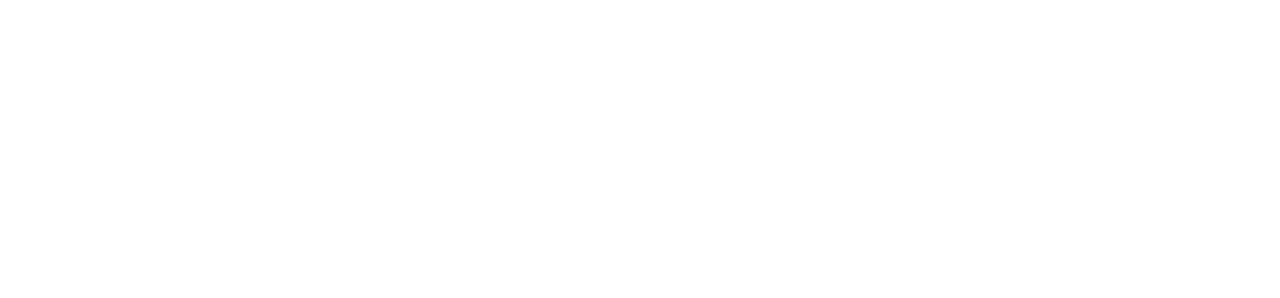
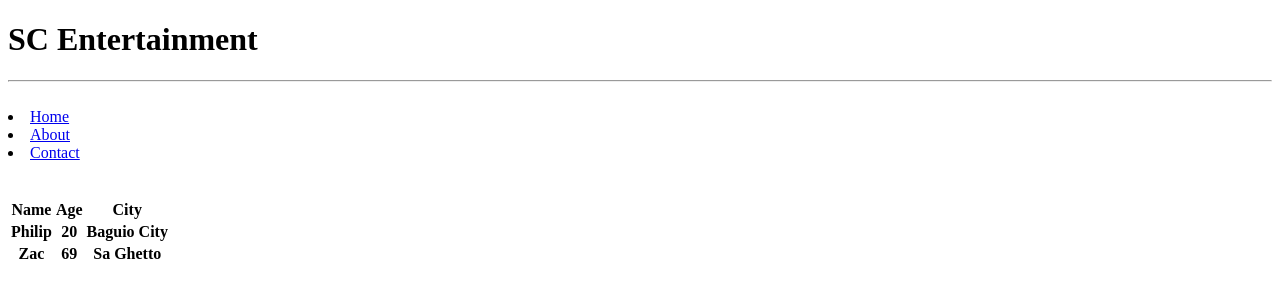
Before and after one commit to Olibirds69/220333174-WebApp, a plain HTML site: page HTML-Exercises.html in a window 1280 px wide. Drawn offline with Linux system fonts and the light colour scheme.

Commit message:
To be Continued

```diff
--- a/HTML-Exercises.html
+++ b/HTML-Exercises.html
@@ -3,9 +3,49 @@
 <head>
     <meta charset="UTF-8">
     <meta name="viewport" content="width=device-width, initial-scale=1.0">
-    <title>Document</title>
+    <title>HTML Exercises</title>
 </head>
 <body>
+    <header>
+        <h1>SC Entertainment</h1>
+    </header>
+    <hr>
+    <br>
 
+    <nav>
+        <li><a href="#">Home</a></li>
+        <li><a href="#">About</a></li>
+        <li><a href="#">Contact</a></li>
+    </nav>
+    <br>
+    <br>
+
+    <section>
+        <table>
+            <thead>
+                <tr>
+                    <th>Name</th>
+                    <th>Age</th>
+                    <th>City</th>
+                </tr>
+            </thead>
+            <tbody>
+                <tr>
+                    <th>Philip</th>
+                    <th>20</th>
+                    <th>Baguio City</th>
+                </tr>
+                <tr>
+                    <th>Zac</th>
+                    <th>69</th>
+                    <th>Sa Ghetto</th>
+                </tr>
+            </tbody>
+        </table>
+    </section>
+
+    <Article>
+
+    </Article>
 </body>
 </html>
```
